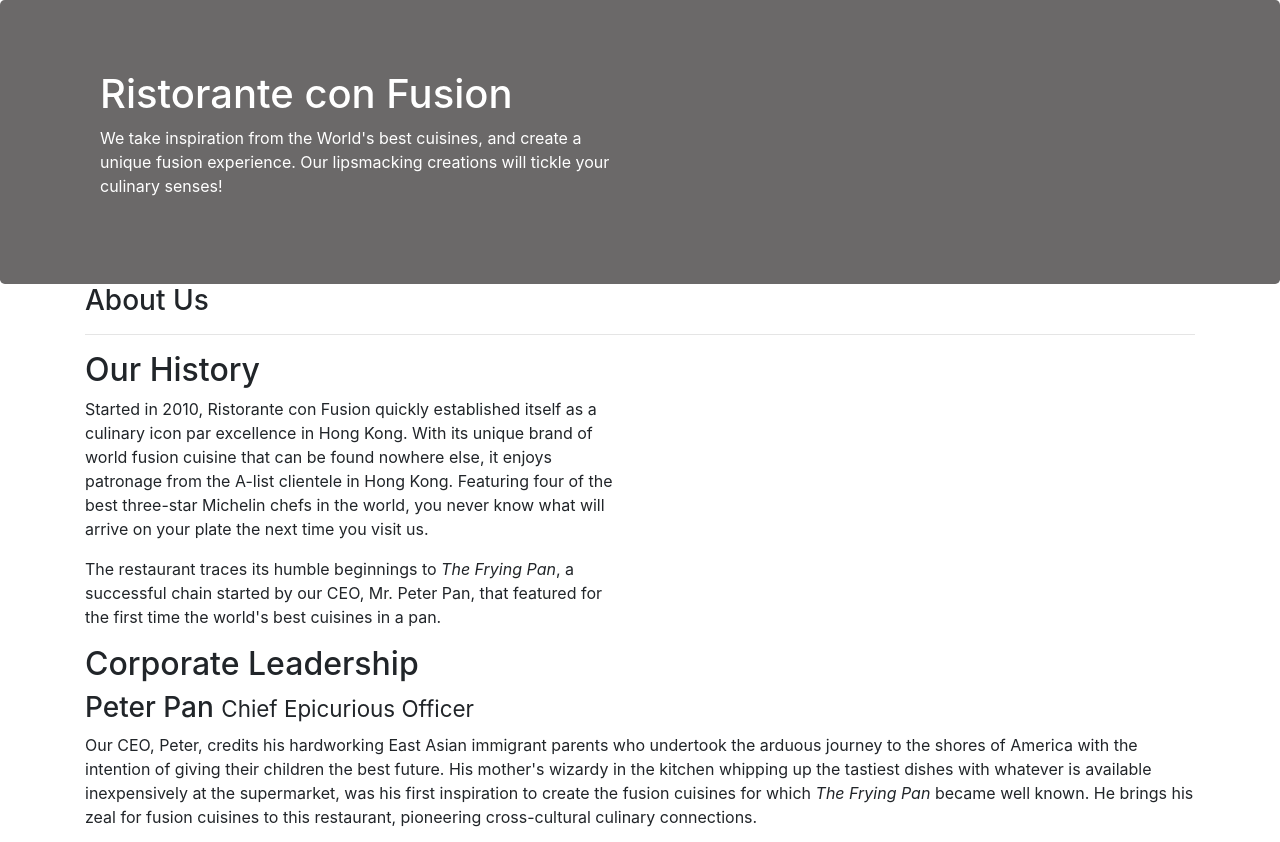
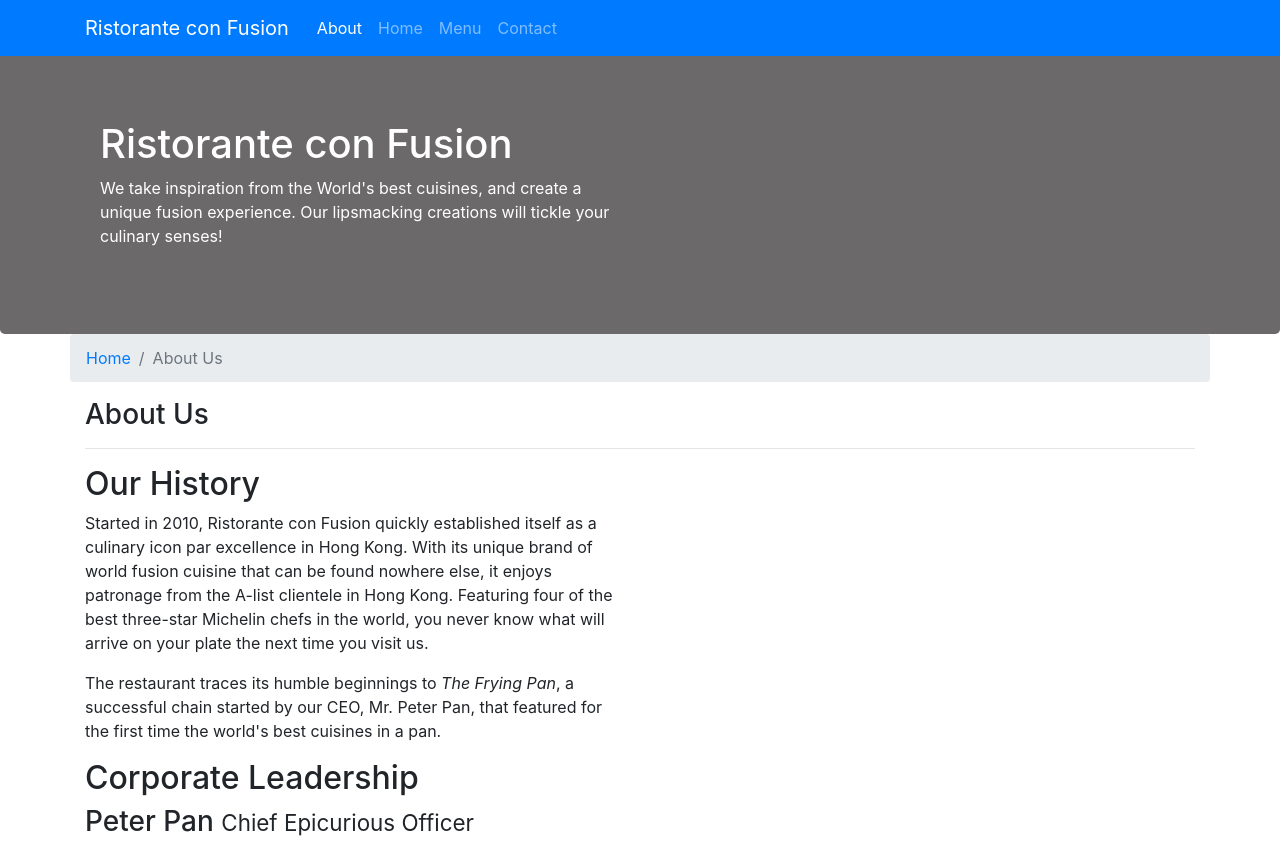
Before and after one commit to gaurnikhil/Boootstrap4, a website: page conFusion/aboutus.html in a window 1280 px wide. Shown: the top 842 px of the page. Drawn offline with nearby package versions, Linux system fonts and the light colour scheme.

Commit message:
used navbar and breadcrumbs

```diff
--- a/conFusion/aboutus.html
+++ b/conFusion/aboutus.html
@@ -16,6 +16,26 @@
 
 <body>
 
+    <nav class="navbar navbar-dark navbar-expand-sm bg-primary fixed-top">
+        <div class="container">
+            <button class="navbar-toggler" type="button" data-toggle="collapse" data-target="#Navbar">
+                <span class="navbar-toggler-icon"></span>
+            </button>
+            <a href="./index.html" class="navbar-brand mr-auto">Ristorante con Fusion</a>
+
+            <div class="collapse navbar-collapse" id="Navbar">
+                <ul class="navbar-nav mr-auto">
+                    <li class="nav-item active"><a href="#" class="nav-link">About</a></li>
+                    <li class="nav-item "><a href="./index.html" class="nav-link">Home</a></li>
+                    <li class="nav-item"><a href="#" class="nav-link">Menu</a></li>
+                    <li class="nav-item"><a href="#" class="nav-link">Contact</a></li>
+                </ul>
+            </div>
+
+
+        </div>
+    </nav>
+
     <header class="jumbotron">
         <div class="container">
             <div class="row row-header">
@@ -31,6 +51,12 @@
 
     <div class="container">
         <div class="row">
+
+            <ol class="col-12 breadcrumb">
+                <li class="breadcrumb-item"><a href="./index.html">Home</a></li>
+                <li class="breadcrumb-item active">About Us</li>
+            </ol>
+
             <div class="col-12">
                <h3>About Us</h3>
                <hr>
@@ -70,7 +96,7 @@
                 <div class="col-4 offset-1 col-sm-2">
                     <h5>Links</h5>
                     <ul class="list-unstyled">
-                        <li><a href="#">Home</a></li>
+                        <li><a href="./index.html">Home</a></li>
                         <li><a href="#">About</a></li>
                         <li><a href="#">Menu</a></li>
                         <li><a href="#">Contact</a></li>
--- a/conFusion/css/styles.css
+++ b/conFusion/css/styles.css
@@ -27,3 +27,12 @@ address{
     margin:0px;
     color:#0f0f0f;
 }
+
+body {
+    padding: 50px 0px 0px 0px;
+    z-index: 0;
+}
+
+.navbar-nav {
+    margin-left: 20px;
+}
```
Also changed, not shown: conFusion/index.html (+21 -1 lines).
